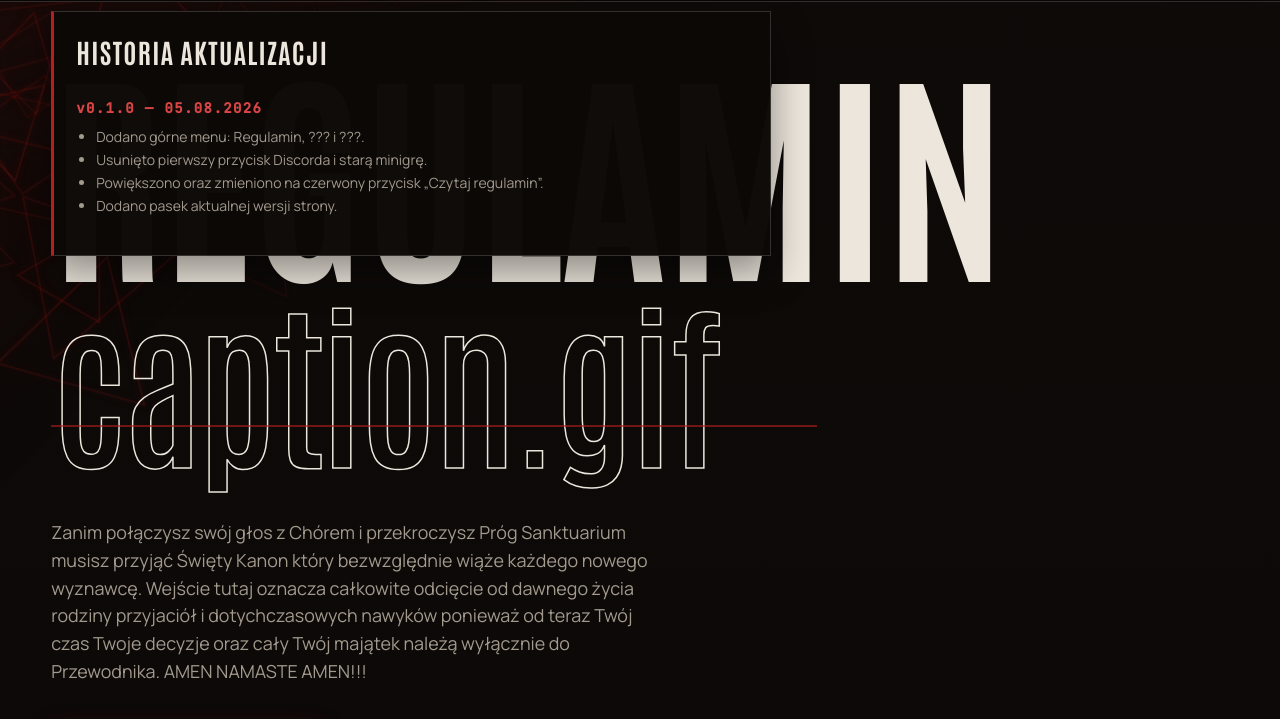
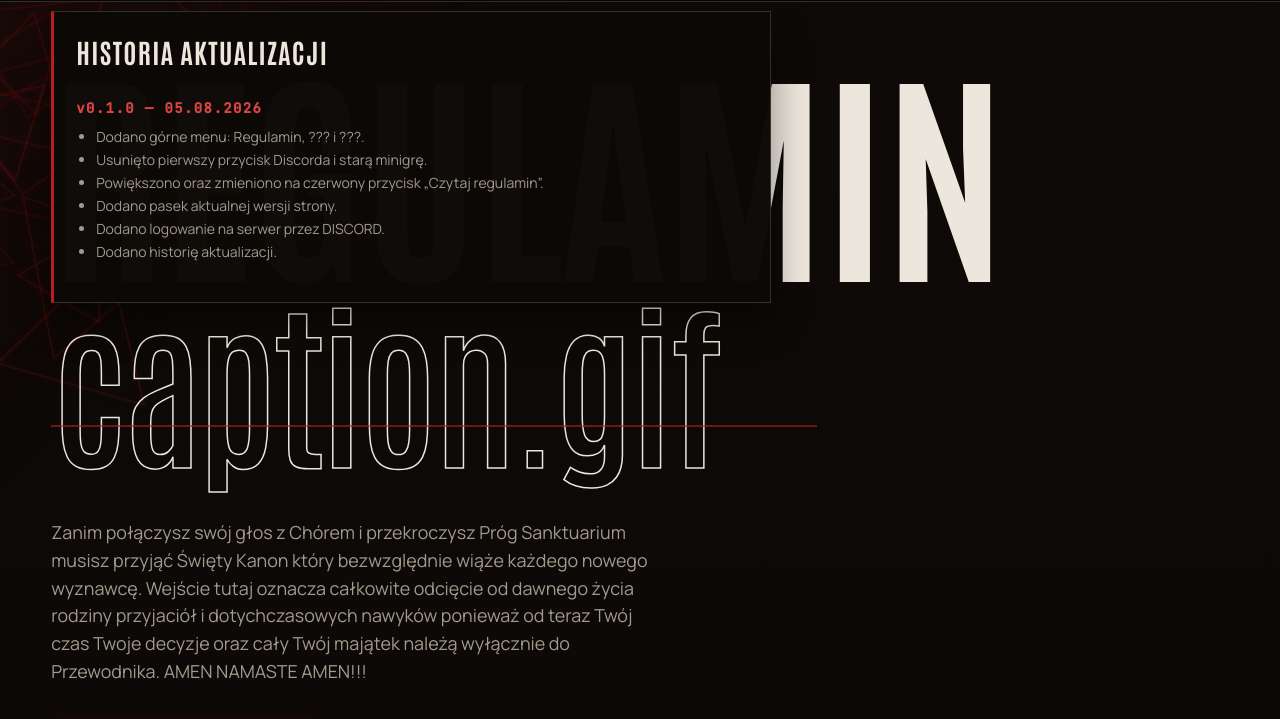
Before and after one commit to WielkiGoggle/regulamin.caption.gif, a website: page index.html in a window 1280 px wide. Both pictures are taken after a click on the button "v0.1.0". Shown: the part 56-775 px from the top of the page. Drawn offline with Linux system fonts and the light colour scheme; no server answers.

Commit message:
Update index.html

```diff
--- a/index.html
+++ b/index.html
@@ -732,6 +732,8 @@ footer .d{color:var(--crimson);}
         <li id="update-2">Usunięto pierwszy przycisk Discorda i starą minigrę.</li>
         <li id="update-3">Powiększono oraz zmieniono na czerwony przycisk „Czytaj regulamin”.</li>
         <li id="update-4">Dodano pasek aktualnej wersji strony.</li>
+        <li id="update-5">Dodano logowanie na serwer przez DISCORD.</li>
+        <li id="update-6">Dodano historię aktualizacji.</li>
       </ul>
     </article>
   </div>
```
